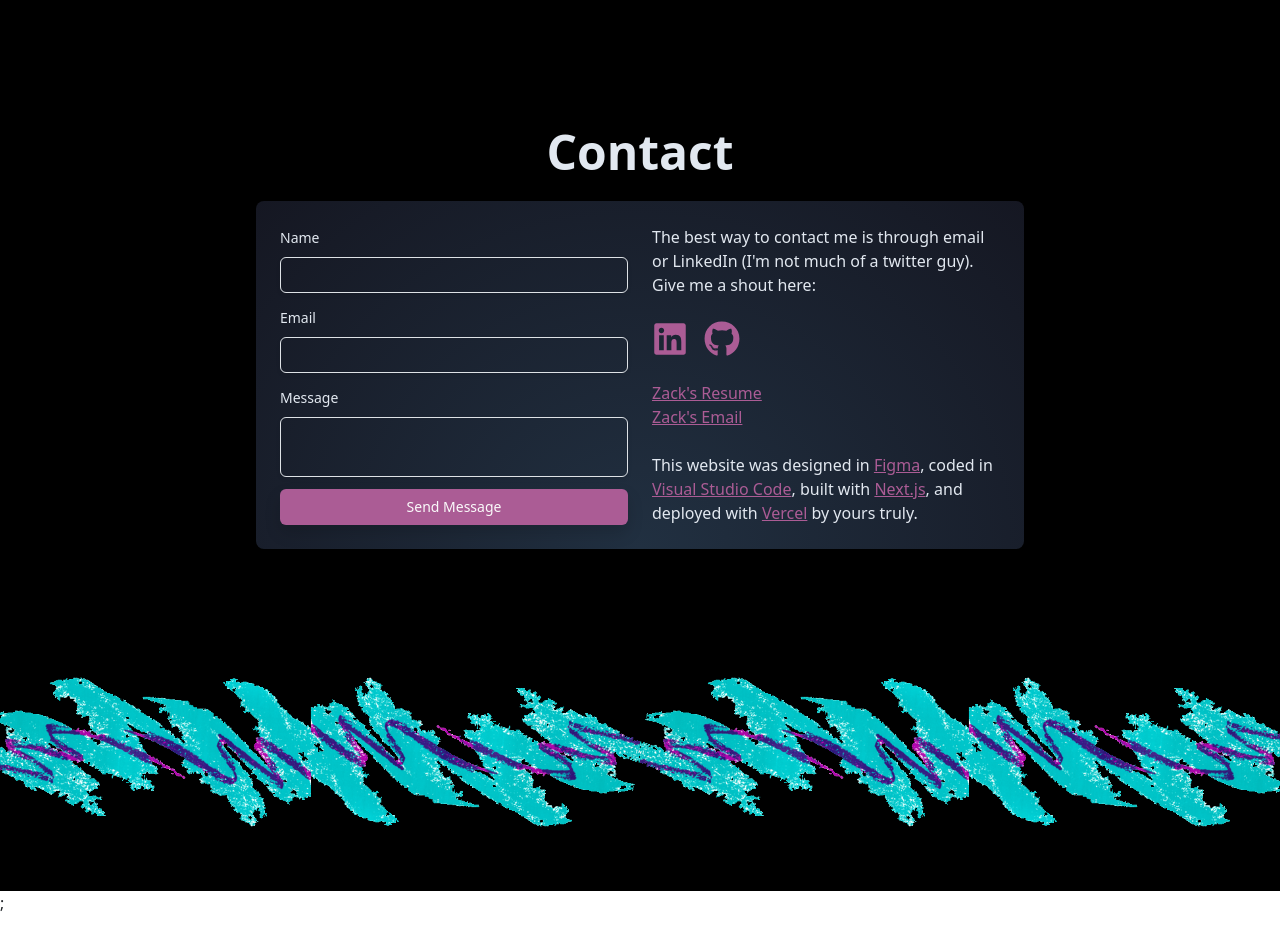
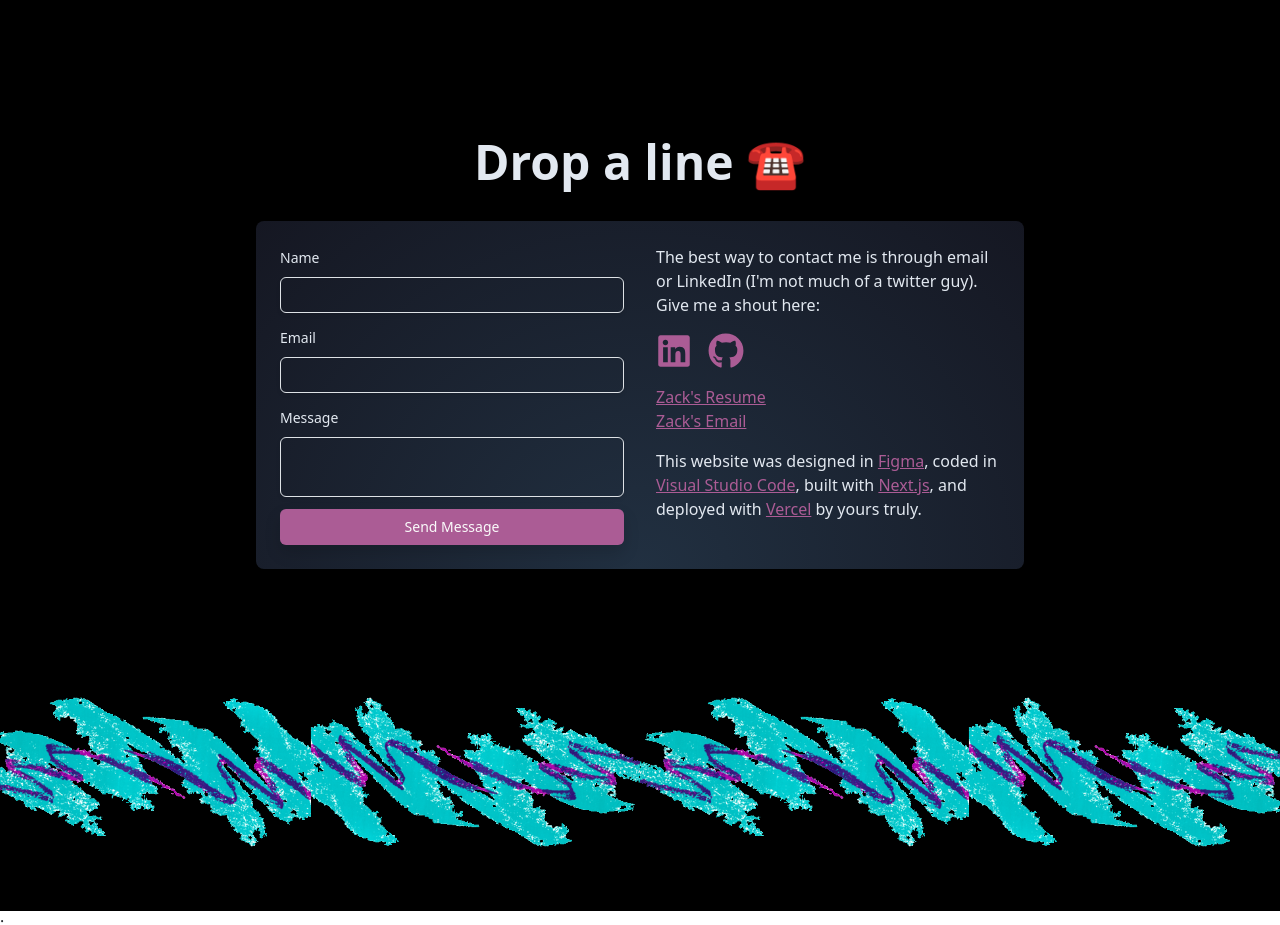
Before and after one commit to zackhanni/zachary.works, a Next.js app: page / in a window 1280 px wide. Shown: the part 4540-5465 px from the top of the page. Built offline with nearby package versions, Linux system fonts and the light colour scheme.

Commit message:
formatted text with prose

```diff
--- a/app/components/Contact.tsx
+++ b/app/components/Contact.tsx
@@ -84,13 +84,11 @@ export default function Contact() {
   return (
     <>
       <section id="contact" className=" text-slate-200 bg-black py-16">
-        <div className="w-full flex items-center justify-center z-10 sticky top-0 backdrop-blur h-[90px]">
-          <h2 className="text-5xl font-bold  text-slate-200 ">Contact</h2>
+        <div className="w-full flex items-center justify-center z-10 sticky top-0 backdrop-blur h-[110px]">
+          <h2 className="text-5xl font-bold text-slate-200 ">Drop a line ☎️</h2>
         </div>
-        <div className="grid grid-cols-1 sm:grid-cols-2 gap-4 radial-gradient p-4 rounded-lg space-y-8 sm:space-y-0 max-w-screen-md mx-auto">
-          {" "}
+        <div className="grid grid-cols-1 sm:grid-cols-2 gap-8 radial-gradient p-6 rounded-lg max-w-screen-md mx-auto">
           <div className="">
-            {/* <h3>Drop a line ☎️</h3> */}
             <Form {...form}>
               <form
                 onSubmit={form.handleSubmit(onSubmit)}
@@ -149,8 +147,8 @@ export default function Contact() {
               </form>
             </Form>
           </div>
-          <div className="">
-            <p className="mb-0 pb-4">
+          <div className=" space-y-4">
+            <p>
               The best way to contact me is through email or LinkedIn (I&apos;m
               not much of a twitter guy). Give me a shout here:
             </p>
@@ -173,7 +171,7 @@ export default function Contact() {
               className=""
             /> */}
             </div>
-            <div className="flex flex-col pt-4">
+            <div className="flex flex-col">
               <a
                 href="https://docs.google.com/document/d/1SzLNz6jHUPfvxQVEV21YptKuoyBZ6UFzQjmPckXFGQY/edit?usp=drive_link"
                 target="blank"
@@ -189,7 +187,7 @@ export default function Contact() {
                 Zack&apos;s Email
               </a>
             </div>
-            <p className="max-w-sm mb-0 pt-4">
+            <p className="max-w-sm mb-0">
               This website was designed in{" "}
               <a
                 href="https://www.figma.com/"
```
